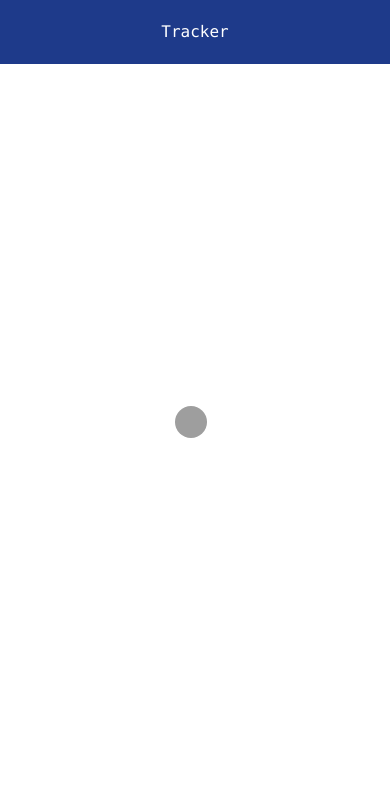
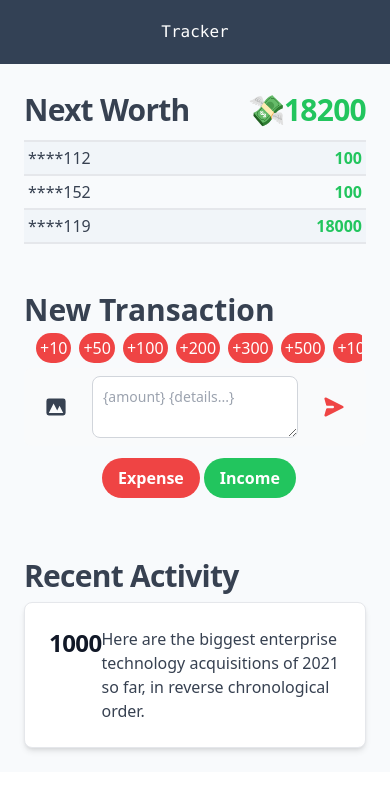
Before and after one commit to cu8code/simple_money_tracker, a Next.js app: page / in a window 390 px wide. Shown: the top 792 px of the page. Built offline with nearby package versions, Linux system fonts and the light colour scheme; no server answers; grey boxes are pictures that could not be loaded.

Commit message:
made the ui

```diff
--- a/components/auth/index.tsx
+++ b/components/auth/index.tsx
@@ -1,35 +1,35 @@
 import { useEffect, useRef } from "react"
 import { signInWithPopup } from "firebase/auth"
-import useFirebaseContext from "../../pages/firebasecontext"
 
-export default function Auth() {
+export function AuthSinIn() {
   const buttton = useRef<HTMLAnchorElement>(null)
-  const firebasecontext = useFirebaseContext()
   useEffect(() => {
     if (buttton.current === null) { return }
-    buttton.current.addEventListener("click", (e) => {
-      if (firebasecontext === null) return
-      signInWithPopup(firebasecontext.auth, firebasecontext.provider).then(user => {
-        if (user) {
-          console.log(user.user.email);
-        }
-      })
-    })
   })
   return (
-    <div className="fixed top-0 left-0 z-50 w-full p-4 overflow-x-hidden overflow-y-auto md:inset-0 md:h-full">
+    <div className="fixed top-0 left-0 z-50 w-full p-4 overflow-x-hidden overflow-y-auto sm:top-52 sm:left-48 md:h-full">
       <div className="w-full h-full max-w-md md:h-auto bg-slate-600">
         <div className="px-6 py-4 border-b rounded-t shadow">
           <h3 className="text-base font-semibold text-gray-500 lg:text-xl dark:text-white">
-            Ankan
+            SignIn
           </h3>
         </div>
         <div className="p-6">
-          <p className="text-sm font-normal text-gray-500 dark:text-gray-500"> Connect with one of our available wallet providers or create a new one </p>
+          <p className="text-sm font-normal text-gray-500 dark:text-gray-400"> Connect with one of our available wallet providers or create a new one </p>
           <ul className="my-4 space-y-3">
             <li>
-              <a ref={buttton} className="flex items-center p-3 text-base font-bold text-gray-900 rounded-lg hover:bg-gray-100 group hover:shadow dark:text-white">
+              <a ref={buttton} className="flex items-center p-3 text-base font-bold text-gray-100 rounded-lg bg-gray-500 hover:bg-gray-400 group hover:shadow dark:text-white">
                 <span className="flex-1 ml-3 whitespace-nowrap">Google</span>
+              </a>
+            </li>
+            <li>
+              <a ref={buttton} className="flex items-center p-3 text-base font-bold text-gray-100 rounded-lg bg-gray-500 hover:bg-gray-400 group hover:shadow dark:text-white">
+                <span className="flex-1 ml-3 whitespace-nowrap">Github</span>
+              </a>
+            </li>
+            <li>
+              <a ref={buttton} className="flex items-center p-3 text-base font-bold text-gray-100 rounded-lg bg-gray-500 hover:bg-gray-400 group hover:shadow dark:text-white">
+                <span className="flex-1 ml-3 whitespace-nowrap">Facebook</span>
               </a>
             </li>
           </ul>
@@ -38,3 +38,41 @@ export default function Auth() {
     </div>
   )
 }
+
+export function AuthSinUp() {
+  const buttton = useRef<HTMLAnchorElement>(null)
+  useEffect(() => {
+    if (buttton.current === null) { return }
+  })
+  return (
+    <div className="fixed top-0 left-0 z-50 w-full p-4 overflow-x-hidden overflow-y-auto sm:realtive sm:flex-col md:h-full">
+      <div className="w-full h-full max-w-md md:h-auto bg-slate-600">
+        <div className="px-6 py-4 border-b rounded-t shadow">
+          <h3 className="text-base font-semibold text-gray-500 lg:text-xl dark:text-white">
+            SignIn
+          </h3>
+        </div>
+        <div className="p-6">
+          <p className="text-sm font-normal text-gray-500 dark:text-gray-400"> Connect with one of our available wallet providers or create a new one </p>
+          <ul className="my-4 space-y-3">
+            <li>
+              <a ref={buttton} className="flex items-center p-3 text-base font-bold text-gray-100 rounded-lg bg-gray-500 hover:bg-gray-400 group hover:shadow dark:text-white">
+                <span className="flex-1 ml-3 whitespace-nowrap">Google</span>
+              </a>
+            </li>
+            <li>
+              <a ref={buttton} className="flex items-center p-3 text-base font-bold text-gray-100 rounded-lg bg-gray-500 hover:bg-gray-400 group hover:shadow dark:text-white">
+                <span className="flex-1 ml-3 whitespace-nowrap">Github</span>
+              </a>
+            </li>
+            <li>
+              <a ref={buttton} className="flex items-center p-3 text-base font-bold text-gray-100 rounded-lg bg-gray-500 hover:bg-gray-400 group hover:shadow dark:text-white">
+                <span className="flex-1 ml-3 whitespace-nowrap">Facebook</span>
+              </a>
+            </li>
+          </ul>
+        </div>
+      </div>
+    </div>
+  )
+}
--- /dev/null
+++ b/components/titleBar/index.tsx
@@ -0,0 +1,16 @@
+export default function Titlebar() {
+  return (
+    <nav className={`bg-slate-700 text-white`}>
+      <div className={`mx-auto max-w-7xl px-2 sm:px-6 lg:px-8`}>
+        <div className={`reative flex items-center justify-center h-16`}>
+          <div className={`flex flex-1 items-center justify-center sm:items-stretch sm:justify-start`} >
+            <h1 className="font-mono">Tracker</h1>
+          </div>
+          <div className={` hidden sm:block absolute inset-y-0  flex items-center pr-2 sm:static sm:inset-auto sm:ml-6 sm:pr-0`} >
+            <img className="h-8 w-8 rounded-full" src="https://images.unsplash.com/photo-1472099645785-5658abf4ff4e?ixlib=rb-1.2.1&ixid=eyJhcHBfaWQiOjEyMDd9&auto=format&fit=facearea&facepad=2&w=256&h=256&q=80" alt="" />
+          </div>
+        </div>
+      </div>
+    </nav>
+  );
+}
--- a/components/titleBar/titleBar.tsx
+++ /dev/null
@@ -1,26 +0,0 @@
-export default function Titlebar() {
-  return (
-    <nav className={`bg-blue-900 text-white`}>
-      <div className={`mx-auto max-w-7xl px-2 sm:px-6 lg:px-8`}>
-        <div className={`reative flex items-center justify-center h-16`}>
-          <div
-            className={`flex flex-1 items-center justify-center sm:items-stretch
-            sm:justify-start`}
-          >
-            <h1 className="font-mono">Tracker</h1>
-          </div>
-          <div
-            className={`absolute inset-y-0  flex items-center pr-2
-            sm:static sm:inset-auto sm:ml-6 sm:pr-0`}
-          >
-            <img
-              className="h-8 w-8 rounded-full"
-              src="https://images.unsplash.com/photo-1472099645785-5658abf4ff4e?ixlib=rb-1.2.1&ixid=eyJhcHBfaWQiOjEyMDd9&auto=format&fit=facearea&facepad=2&w=256&h=256&q=80"
-              alt=""
-            />
-          </div>
-        </div>
-      </div>
-    </nav>
-  );
-}
--- a/pages/_app.tsx
+++ b/pages/_app.tsx
@@ -1,5 +1,5 @@
 import type { AppProps } from "next/app";
-import Layout from "../components/layout/layout";
+import Layout from "../components/layout/";
 
 import "../styles/globals.css";
 
--- a/pages/index.tsx
+++ b/pages/index.tsx
@@ -2,8 +2,8 @@ import { onAuthStateChanged } from "firebase/auth";
 import { Chart, registerables } from "chart.js"
 import { useEffect, useState } from "react";
 
-import Auth from "../components/auth";
-import Titlebar from "../components/titleBar/titleBar";
+import { AuthSinIn, AuthSinUp } from "../components/auth/";
+import Titlebar from "../components/titleBar/";
 
 Chart.register(...registerables)
 
@@ -11,9 +11,90 @@ Chart.register(...registerables)
 export default function Home() {
   const [isSinin, setSinin] = useState<boolean>(true)
   return (
-    <>
+    <div className="flex flex-col mx-auto max-w-3xl">
       <Titlebar />
-      {isSinin ? <></> : <Auth />}
-    </>
+      {isSinin ? <></> : <AuthSinIn />}
+      <Elo></Elo>
+    </div>
   );
 }
+
+function Elo() {
+  return (
+    <div className="flex flex-col w-full bg-slate-50">
+      { /* next wprth */}
+      <div className="flex flex-col w-full p-6 text-gray-700 " >
+        <div className="flex w-full justify-between border-b-2 py-1">
+          <h1 className="mb-2 text-3xl font-bold tracking-tight ">Next Worth</h1>
+          <h1 className="mb-2 text-3xl font-bold tracking-tight text-green-500">💸18200</h1>
+        </div>
+        <div>
+          <div className="flex w-full justify-between bg-slate-100 border-b-2 p-1">
+            <div>****112</div>
+            <div className="text-green-500 font-bold">100</div>
+          </div>
+          <div className="flex w-full justify-between border-b-2 p-1">
+            <div>****152</div>
+            <div className="text-green-500 font-bold">100</div>
+          </div>
+          <div className="flex w-full justify-between bg-slate-100 border-b-2 p-1">
+            <div>****119</div>
+            <div className="text-green-500 font-bold">18000</div>
+          </div>
+        </div>
+      </div>
+      { /* New Transaction */}
+      <div className="flex flex-col w-full p-6 text-gray-700">
+        <h1 className="flex w-full text-3xl font-bold ">New Transaction</h1>
+        <form>
+          <label className="sr-only">Your message</label>
+          <div className="p-1 m-1 overflow-y-scroll">
+            <a className="p-1 m-1 bg-red-500 rounded-full text-white">+10</a>
+            <a className="p-1 m-1 bg-red-500 rounded-full text-white">+50</a>
+            <a className="p-1 m-1 bg-red-500 rounded-full text-white">+100</a>
+            <a className="p-1 m-1 bg-red-500 rounded-full text-white">+200</a>
+            <a className="p-1 m-1 bg-red-500 rounded-full text-white">+300</a>
+            <a className="p-1 m-1 bg-red-500 rounded-full text-white">+500</a>
+            <a className="p-1 m-1 bg-red-500 rounded-full text-white">+10</a>
+            <a className="p-1 m-1 bg-red-500 rounded-full text-white">+50</a>
+            <a className="p-1 m-1 bg-red-500 rounded-full text-white">+100</a>
+            <a className="p-1 m-1 bg-red-500 rounded-full text-white">+200</a>
+            <a className="p-1 m-1 bg-red-500 rounded-full text-white">+300</a>
+            <a className="p-1 m-1 bg-red-500 rounded-full text-white">+500</a>
+            <a className="p-1 m-1 bg-red-500 rounded-full text-white">+10</a>
+            <a className="p-1 m-1 bg-red-500 rounded-full text-white">+50</a>
+            <a className="p-1 m-1 bg-red-500 rounded-full text-white">+100</a>
+            <a className="p-1 m-1 bg-red-500 rounded-full text-white">+200</a>
+            <a className="p-1 m-1 bg-red-500 rounded-full text-white">+300</a>
+            <a className="p-1 m-1 bg-red-500 rounded-full text-white">+500</a>
+          </div>
+          <div className="flex items-center px-3 py-2 rounded-lg bg-gray-50">
+            <button className="inline-flex justify-center p-2 text-gray rounded-lg cursor-pointer hover:text-gray-900 hover:bg-gray-400">
+              <svg aria-hidden="true" className="w-6 h-6" fill="currentColor" viewBox="0 0 20 20" xmlns="http://www.w3.org/2000/svg"><path fill-rule="evenodd" d="M4 3a2 2 0 00-2 2v10a2 2 0 002 2h12a2 2 0 002-2V5a2 2 0 00-2-2H4zm12 12H4l4-8 3 6 2-4 3 6z" clip-rule="evenodd"></path></svg>
+              <span className="sr-only">Upload image</span>
+            </button>
+            <textarea id="chat" className="block mx-4 p-2.5 w-full text-sm text-gray-900 bg-white rounded-lg border border-gray-300 focus:ring-blue-500 focus:border-blue-500" placeholder="{amount} {details...}"></textarea>
+            <button type="submit" className="inline-flex justify-center p-2 text-blue-600 rounded-full cursor-pointer hover:bg-red-200">
+              <svg aria-hidden="true" className="w-6 h-6 rotate-90 text-red-500" fill="currentColor" viewBox="0 0 20 20" xmlns="http://www.w3.org/2000/svg"><path d="M10.894 2.553a1 1 0 00-1.788 0l-7 14a1 1 0 001.169 1.409l5-1.429A1 1 0 009 15.571V11a1 1 0 112 0v4.571a1 1 0 00.725.962l5 1.428a1 1 0 001.17-1.408l-7-14z"></path></svg>
+              <span className="sr-only">Send message</span>
+            </button>
+          </div>
+        </form>
+        <div className="flex w-full justify-center m-1 align-middle ">
+          <div className="inline-flex p-2 space-x-1">
+            <button className="bg-red-500 hover:bg-red-700 text-white font-bold py-2 px-4 rounded-full">Expense</button>
+            <button className="bg-green-500 hover:bg-green-700 text-white font-bold py-2 px-4 rounded-full">Income</button>
+          </div>
+        </div>
+      </div>
+      {/* Recent Activity */}
+      <div className="flex w-full flex-col p-6 text-gray-700">
+        <h1 className="mb-2 text-3xl font-bold tracking-tight ">Recent Activity</h1>
+        <a href="#" className="flex p-6 bg-white border border-gray-200 rounded-lg shadow-md hover:bg-gray-100 ">
+          <h5 className="mb-2 text-2xl font-bold tracking-tight text-gray-900">1000</h5>
+          <p className="font-normal text-gray-700 ">Here are the biggest enterprise technology acquisitions of 2021 so far, in reverse chronological order.</p>
+        </a>
+      </div>
+    </div>
+  )
+}
```
Also changed, not shown: components/layout/index.tsx (renamed from components/layout/layout.tsx).
